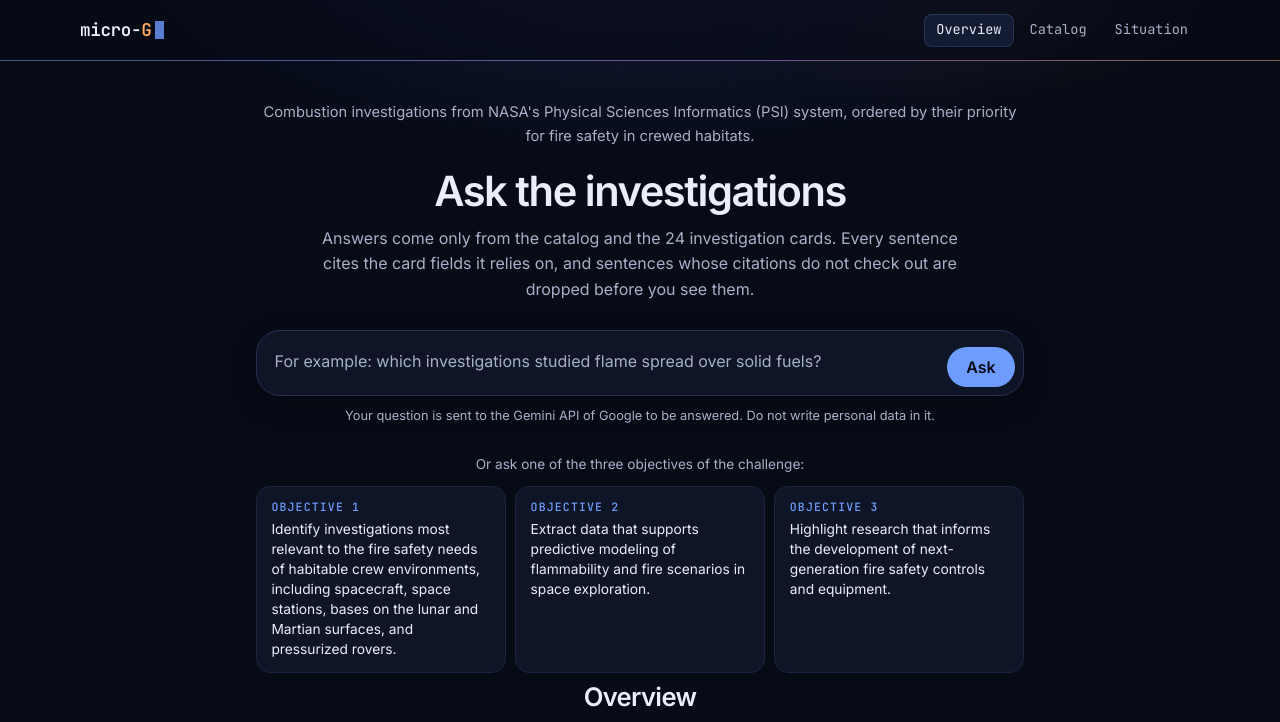
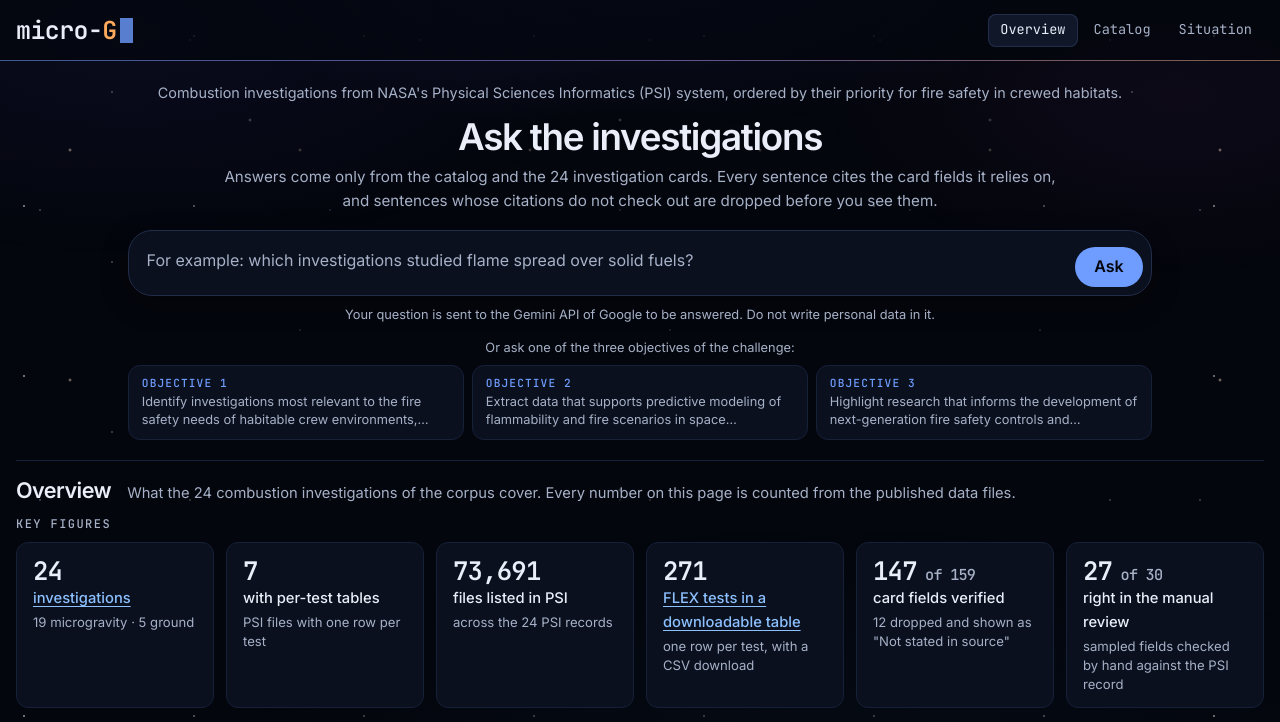
Before and after one commit to jofavalle/micro-g, a plain HTML site: page site/index.html in a window 1280 px wide. Shown: the top 722 px of the page. Drawn offline with Linux system fonts and the light colour scheme.

Commit message:
Widen the layout, shorten the objective cards and bring back the stars

```diff
--- a/site/chat.css
+++ b/site/chat.css
@@ -1,21 +1,22 @@
 /* AI-assisted: Claude Code (claude-opus-5-5), reviewed by PabloBernal-CPU, jofavalle */
-/* The chat of the home page (site/chat.js), centred in the narrow column, with a
-   rounded question box in the manner of the chat of an AI web app. It uses the
-   colour variables of style.css, with fallbacks that work on a light or a dark
-   page. The chat is in the flow of the page: nothing in it is fixed or sticky, so
-   a long answer scrolls with the page. */
+/* The chat of the home page (site/chat.js), centred in the narrow column and kept
+   short so that the overview shows under it, with a rounded question box in the
+   manner of the chat of an AI web app. It uses the colour variables of style.css,
+   with fallbacks that work on a light or a dark page. The chat is in the flow of
+   the page: nothing in it is fixed or sticky, so a long answer scrolls with the
+   page. */
 
 .ask {
-  width: min(var(--narrow, 48rem), calc(100% - 2rem));
+  width: min(var(--narrow, 64rem), calc(100% - 2rem));
   margin: 0 auto;
-  padding: 1.25rem 0 0.5rem;
+  padding: 0.75rem 0 0;
 }
 
 .ask[hidden] { display: none; }
 
 .ask-title {
-  margin: 0 0 0.6rem;
-  font-size: clamp(1.9rem, 5vw, 2.6rem);
+  margin: 0 0 0.4rem;
+  font-size: clamp(1.75rem, 3.6vw, 2.3rem);
   font-weight: 600;
   letter-spacing: -0.035em;
   line-height: 1.15;
@@ -23,8 +24,9 @@
 }
 
 .ask-lead {
-  max-width: 40rem;
-  margin: 0 auto 1.75rem;
+  max-width: 52rem;
+  margin: 0 auto 1rem;
+  font-size: 0.95rem;
   color: var(--muted, currentColor);
   text-align: center;
 }
@@ -122,34 +124,40 @@
   text-align: center;
 }
 
-.ask-prompts { margin-top: 1.75rem; }
+.ask-prompts { margin-top: 0.75rem; }
 
 .ask-prompts-title {
-  margin: 0 0 0.6rem;
+  margin: 0 0 0.45rem;
   color: var(--muted, currentColor);
-  font-size: 0.85rem;
+  font-size: 0.8rem;
   text-align: center;
 }
 
 .ask-prompt-list {
   display: grid;
-  grid-template-columns: repeat(auto-fit, minmax(min(100%, 13rem), 1fr));
-  gap: 0.6rem;
+  grid-template-columns: repeat(auto-fit, minmax(min(100%, 15rem), 1fr));
+  gap: 0.5rem;
   margin: 0;
   padding: 0;
   list-style: none;
 }
 
+/* Short cards: the label and two lines of the objective. The whole objective is
+   still the text of the button, and the answer repeats it as the question. */
 .ask-prompt {
-  display: flex;
-  flex-direction: column;
-  justify-content: flex-start;
+  display: -webkit-box;
+  -webkit-box-orient: vertical;
+  -webkit-line-clamp: 3;
+  /* The clamp alone leaves the next line in view inside the bottom padding:
+     clipping at the content box hides it. */
+  overflow: clip;
+  overflow-clip-margin: content-box;
   width: 100%;
-  height: 100%;
-  padding: 0.75rem 0.9rem;
+  padding: 0.55rem 0.8rem;
   border-color: var(--border-soft, var(--border, currentColor));
-  border-radius: 14px;
-  font-size: 0.86rem;
+  border-radius: 12px;
+  color: var(--muted, currentColor);
+  font-size: 0.8rem;
   line-height: 1.45;
   text-align: left;
   white-space: normal;
@@ -160,14 +168,16 @@
 .ask-prompt:hover {
   border-color: var(--border, currentColor);
   background: var(--surface-raised, transparent);
+  color: inherit;
 }
 
 .ask-prompt-label {
   display: block;
-  margin-bottom: 0.3rem;
+  margin-bottom: 0.1rem;
+  line-height: 1.45;
   color: var(--accent, currentColor);
   font-family: var(--mono, monospace);
-  font-size: 0.72rem;
+  font-size: 0.7rem;
   font-weight: 500;
   letter-spacing: 0.1em;
   text-transform: uppercase;
@@ -293,7 +303,7 @@
 .ask-saved-offer > p { margin: 0 0 0.35rem; }
 
 @media (max-width: 480px) {
-  .ask { padding-top: 1rem; }
+  .ask { padding-top: 0.5rem; }
   .ask-row { padding-left: 0.9rem; }
   .ask-send { padding: 0 0.95rem; }
   .ask-answer:not(:empty) { padding: 1rem; }
--- a/site/style.css
+++ b/site/style.css
@@ -24,16 +24,16 @@
 
 /* One dark theme, minimal, with a few touches of a terminal: flat surfaces, thin
    borders, monospaced labels and figures, and a thin line that fades from the accent
-   to the flame. Every text colour keeps a contrast of 4.5:1 or more on the surfaces
-   below. Two columns: --narrow for the chat and the verification report, centred,
-   and --wide for the charts and the other views. */
+   to the flame, over a sky of stars. Every text colour keeps a contrast of 4.5:1 or
+   more on the surfaces below. Two columns, both centred: --narrow for the chat and
+   --wide for everything else. */
 :root {
   color-scheme: dark;
-  --bg: #070b16;
-  --surface: #0e1527;
-  --surface-raised: #131c33;
-  --border: #263252;
-  --border-soft: #1b2541;
+  --bg: #04060d;
+  --surface: #0a101e;
+  --surface-raised: #0f1729;
+  --border: #222d4a;
+  --border-soft: #162038;
   --text: #e9eef8;
   --muted: #a6b1c7;
   --link: #8cc0ff;
@@ -52,8 +52,8 @@
   --sans: "Inter", system-ui, -apple-system, "Segoe UI", sans-serif;
   --mono: "JetBrains Mono", ui-monospace, "Cascadia Mono", Consolas, monospace;
   --display: var(--sans);
-  --narrow: 48rem;
-  --wide: 72rem;
+  --narrow: 64rem;
+  --wide: 80rem;
   --radius: 12px;
   font-family: var(--sans);
   line-height: 1.6;
@@ -70,8 +70,8 @@ body {
   -moz-osx-font-smoothing: grayscale;
 }
 
-/* Behind the page and as large as the window: one faint glow at the top, where the
-   chat is, and a faint grid that fades out before the text. */
+/* The sky, fixed behind the page and exactly as large as the window: faint nebulae
+   and stars. The stars are dimmer in the middle, where the text is. */
 body::before,
 body::after {
   content: "";
@@ -83,16 +83,23 @@ body::after {
 
 body::before {
   background:
-    radial-gradient(ellipse 60% 38% at 50% -6%, rgba(84, 104, 230, 0.16), transparent 70%),
-    radial-gradient(ellipse 30% 22% at 78% 0%, rgba(255, 140, 70, 0.05), transparent 70%);
+    radial-gradient(ellipse 50% 32% at 50% -6%, rgba(84, 104, 230, 0.12), transparent 70%),
+    radial-gradient(ellipse 55% 40% at 10% 4%, rgba(70, 60, 180, 0.10), transparent 70%),
+    radial-gradient(ellipse 40% 32% at 92% 12%, rgba(150, 70, 170, 0.07), transparent 70%),
+    radial-gradient(ellipse 70% 50% at 65% 100%, rgba(30, 110, 150, 0.06), transparent 70%);
 }
 
 body::after {
   background:
-    linear-gradient(rgba(111, 157, 255, 0.045) 1px, transparent 1px) 0 0 / 56px 56px,
-    linear-gradient(90deg, rgba(111, 157, 255, 0.045) 1px, transparent 1px) 0 0 / 56px 56px;
-  -webkit-mask-image: radial-gradient(ellipse 70% 45% at 50% 0%, #000, transparent 75%);
-  mask-image: radial-gradient(ellipse 70% 45% at 50% 0%, #000, transparent 75%);
+    radial-gradient(1px 1px at 24px 36px, rgba(255, 255, 255, 0.85), transparent 1.5px) 0 0 / 170px 170px,
+    radial-gradient(1px 1px at 112px 92px, rgba(200, 215, 255, 0.6), transparent 1.5px) 0 0 / 170px 170px,
+    radial-gradient(1.5px 1.5px at 70px 150px, rgba(255, 230, 200, 0.7), transparent 2px) 0 0 / 230px 230px,
+    radial-gradient(1px 1px at 190px 40px, rgba(255, 255, 255, 0.5), transparent 1.5px) 0 0 / 230px 230px,
+    radial-gradient(1px 1px at 40px 210px, rgba(185, 200, 255, 0.5), transparent 1.5px) 0 0 / 290px 290px,
+    radial-gradient(1.5px 1.5px at 250px 120px, rgba(255, 255, 255, 0.6), transparent 2px) 0 0 / 370px 370px,
+    radial-gradient(1px 1px at 300px 330px, rgba(255, 210, 230, 0.45), transparent 1.5px) 0 0 / 370px 370px;
+  -webkit-mask-image: linear-gradient(to right, #000, rgba(0, 0, 0, 0.45) 22%, rgba(0, 0, 0, 0.45) 78%, #000);
+  mask-image: linear-gradient(to right, #000, rgba(0, 0, 0, 0.45) 22%, rgba(0, 0, 0, 0.45) 78%, #000);
 }
 
 h1,
@@ -138,7 +145,7 @@ code { font-family: var(--mono); font-size: 0.86em; overflow-wrap: anywhere; }
   gap: 0.5rem 1.5rem;
   padding: 0.85rem max(1rem, calc((100% - var(--wide)) / 2 + 1rem));
   border-bottom: 1px solid var(--border-soft);
-  background: rgba(7, 11, 22, 0.6);
+  background: rgba(4, 6, 13, 0.7);
 }
 
 .site-header::after {
@@ -155,7 +162,7 @@ code { font-family: var(--mono); font-size: 0.86em; overflow-wrap: anywhere; }
 /* The brand is "micro-G", with a capital G, followed by a still block cursor. */
 .brand {
   font-family: var(--mono);
-  font-size: 1.1rem;
+  font-size: 1.55rem;
   font-weight: 600;
   line-height: 1;
   letter-spacing: -0.02em;
@@ -167,9 +174,9 @@ code { font-family: var(--mono); font-size: 0.86em; overflow-wrap: anywhere; }
   content: "";
   display: inline-block;
   width: 0.5em;
-  height: 1.05em;
-  margin-left: 0.2em;
-  vertical-align: -0.18em;
+  height: 1em;
+  margin-left: 0.15em;
+  vertical-align: -0.16em;
   background: var(--accent);
   opacity: 0.8;
 }
@@ -197,19 +204,20 @@ code { font-family: var(--mono); font-size: 0.86em; overflow-wrap: anywhere; }
 }
 
 .tagline {
-  width: min(var(--narrow), calc(100% - 2rem));
-  margin: 2.5rem auto 0;
+  width: min(var(--wide), calc(100% - 2rem));
+  margin: 1.25rem auto 0;
   color: var(--muted);
-  font-size: 0.92rem;
+  font-size: 0.9rem;
   text-align: center;
 }
 
-/* Verification report, visible on every view, in the narrow column */
+/* Verification report, at the foot of every view, before the known gaps. On a wide
+   window the numbers and the method sit side by side. */
 
 .verification {
   position: relative;
-  width: min(var(--narrow), calc(100% - 2rem));
-  margin: 2rem auto 3rem;
+  width: min(calc(var(--wide) - 2rem), calc(100% - 2rem));
+  margin: 0 auto 2rem;
   padding: 1.25rem 1.5rem 1.35rem;
   border: 1px solid var(--border-soft);
   border-radius: var(--radius);
@@ -270,6 +278,19 @@ code { font-family: var(--mono); font-size: 0.86em; overflow-wrap: anywhere; }
   margin: 1rem 0 0;
   color: var(--muted);
   font-size: 0.88rem;
+}
+
+@media (min-width: 900px) {
+  .verification {
+    display: grid;
+    grid-template-columns: minmax(0, 1.15fr) minmax(0, 1fr);
+    column-gap: 2rem;
+    align-items: center;
+  }
+
+  .verification > .eyebrow,
+  .verification > .verification-title { grid-column: 1 / -1; }
+  .verification-method { margin: 0; }
 }
 
 /* Views */
@@ -538,19 +559,29 @@ code { font-family: var(--mono); font-size: 0.86em; overflow-wrap: anywhere; }
 .gap p { margin: 0.25rem 0; }
 .gap-title { font-weight: 600; }
 
-/* Overview: the charts first, in the wide column, and the longer text under them */
+/* Overview: the figures and the charts first, close under the chat so that they are
+   in view without scrolling, and the longer text under them */
 
-.overview-head { margin: 0 auto 2rem; text-align: center; }
-.overview-head h1 { margin-top: 0; }
-.overview-head .lead { max-width: 40rem; margin: 0.25rem auto 0; color: var(--muted); }
+.overview-head {
+  display: flex;
+  flex-wrap: wrap;
+  align-items: baseline;
+  gap: 0.15rem 1rem;
+  margin: 1.25rem 0 0.75rem;
+  padding-top: 1rem;
+  border-top: 1px solid var(--border-soft);
+}
+
+.view .overview-head h1 { margin: 0; font-size: 1.35rem; }
+.overview-head .lead { margin: 0; color: var(--muted); font-size: 0.92rem; }
 
 .guide,
 .figures,
-.overview-panels { margin: 0 0 2.5rem; }
+.overview-panels { margin: 0 0 2rem; }
 
 .guide h2,
 .figures h2 {
-  margin: 0 0 0.75rem;
+  margin: 0 0 0.6rem;
   color: var(--muted);
   font-family: var(--mono);
   font-size: 0.75rem;
@@ -608,7 +639,7 @@ code { font-family: var(--mono); font-size: 0.86em; overflow-wrap: anywhere; }
 
 .tiles {
   display: grid;
-  grid-template-columns: repeat(auto-fill, minmax(min(100%, 10rem), 1fr));
+  grid-template-columns: repeat(auto-fit, minmax(min(100%, 10rem), 1fr));
   gap: 0.75rem;
   margin: 0;
   padding: 0;
@@ -617,7 +648,7 @@ code { font-family: var(--mono); font-size: 0.86em; overflow-wrap: anywhere; }
 
 .tile {
   min-width: 0;
-  padding: 1rem 1.1rem;
+  padding: 0.85rem 1rem;
   border: 1px solid var(--border-soft);
   border-radius: var(--radius);
   background: var(--surface);
@@ -628,7 +659,7 @@ code { font-family: var(--mono); font-size: 0.86em; overflow-wrap: anywhere; }
 
 .tile-value {
   font-family: var(--mono);
-  font-size: 1.75rem;
+  font-size: 1.6rem;
   font-weight: 600;
   letter-spacing: -0.03em;
   line-height: 1.2;
@@ -751,11 +782,7 @@ a.bar-line:focus-visible .bar-label { text-decoration: underline; text-underline
 
 /* Known gaps and the link to the repository, at the foot of every view (the box comes from .gap) */
 
-.site-footer {
-  margin-top: 1rem;
-  padding-top: 2rem;
-  border-top: 1px solid var(--border-soft);
-}
+.site-footer { padding-bottom: 0.5rem; }
 
 .site-gaps {
   width: min(calc(var(--wide) - 2rem), calc(100% - 2rem));
@@ -772,9 +799,10 @@ a.bar-line:focus-visible .bar-label { text-decoration: underline; text-underline
 }
 
 @media (max-width: 480px) {
+  .brand { font-size: 1.3rem; }
   .site-nav { gap: 0.1rem; }
-  .site-nav a { padding: 0.3rem 0.5rem; }
-  .tagline { margin-top: 1.75rem; }
+  .site-nav a { padding: 0.3rem 0.45rem; font-size: 0.8rem; }
+  .tagline { margin-top: 1.25rem; }
   .verification { padding: 1rem 1.1rem; }
   .bar-line { grid-template-columns: minmax(0, 1fr) auto; row-gap: 0.1rem; }
   .bar-label { grid-column: 1 / -1; }
```
